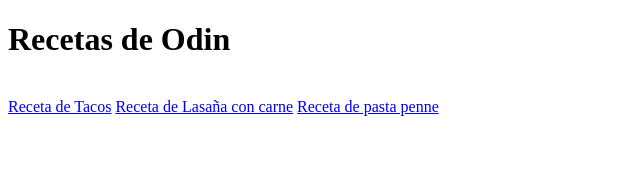
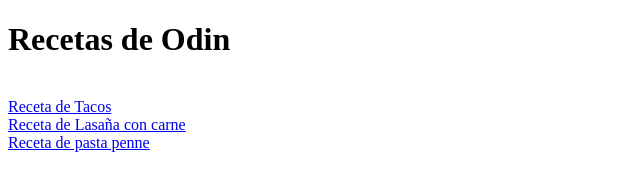
Before and after one commit to rafok69-2000/odin-recipes, a plain HTML site: page index.html in a window 1280 px wide. Shown: the whole page, without its empty margins (0-640 px from the left). Drawn offline with Linux system fonts and the light colour scheme.

Commit message:
Agregar saltos de linea en index.html
Se agregaron saltos de linea en el apartado de enlaces a las recetas
de index.html

```diff
--- a/index.html
+++ b/index.html
@@ -9,9 +9,9 @@
 
     <h1>Recetas de Odin</h1>
     <br>
-    <a href="recipes/tacos_de_pescado.html">Receta de Tacos</a>
-    <a href="recipes/lasaña.html">Receta de Lasaña con carne</a>
-    <a href="recipes/penne.html">Receta de pasta penne</a>
+    <a href="recipes/tacos_de_pescado.html">Receta de Tacos</a><br>
+    <a href="recipes/lasaña.html">Receta de Lasaña con carne</a><br>
+    <a href="recipes/penne.html">Receta de pasta penne</a><br>
 
 </body>
 </html>
```
